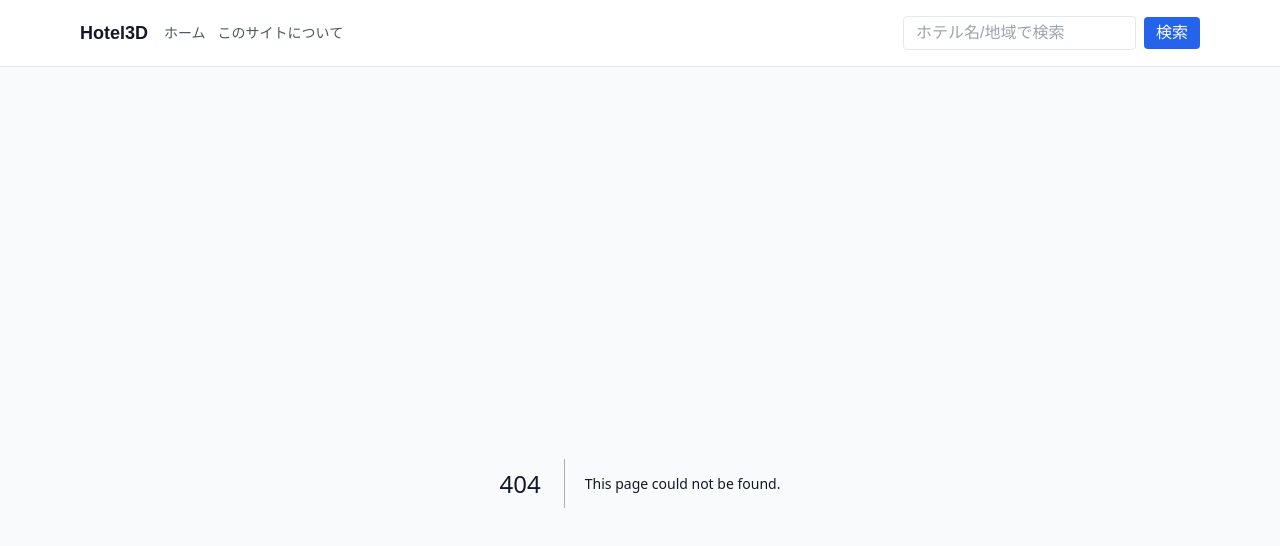
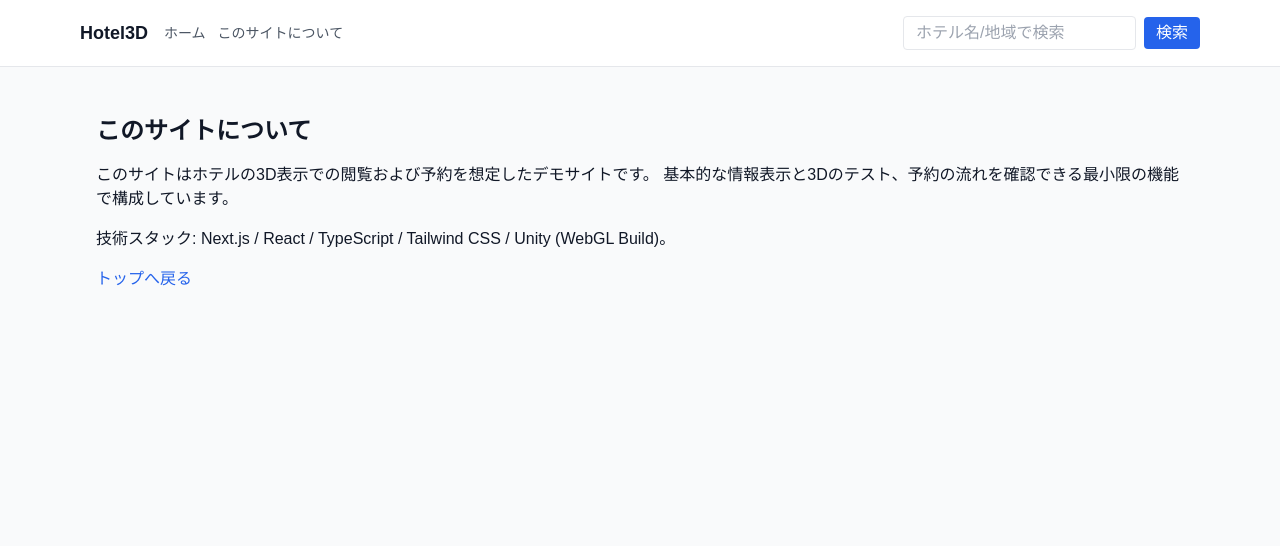
Before and after one commit to ro-dina/hotel3d, a Next.js app: page /about in a window 1280 px wide. Before the commit this address had no page. Shown: the top 546 px of the page. Built offline with nearby package versions, Linux system fonts and the light colour scheme.

Commit message:
add about page

```diff
--- /dev/null
+++ b/src/app/about/page.tsx
@@ -0,0 +1,27 @@
+import React from "react";
+import Link from "next/link";
+
+export const metadata = {
+    title: "このサイトについて",
+    description: "このサイトについての簡単な説明ページです。",
+};
+
+export default function AboutPage() {
+    return (
+        <main className="container mx-auto px-4 py-8">
+            <h1 className="text-2xl font-bold mb-4">このサイトについて</h1>
+
+            <p className="mb-4">
+                このサイトはホテルの3D表示での閲覧および予約を想定したデモサイトです。
+                基本的な情報表示と3Dのテスト、予約の流れを確認できる最小限の機能で構成しています。
+            </p>
+
+            <p className="mb-4">
+                技術スタック: Next.js / React / TypeScript / Tailwind CSS / Unity (WebGL Build)。
+            </p>
+            <Link href="/" className="text-blue-600 hover:underline">
+                トップへ戻る
+            </Link>
+        </main>
+    );
+}
```
Also changed, not shown: 1 other file (tests, documents, lock files or other folders).
